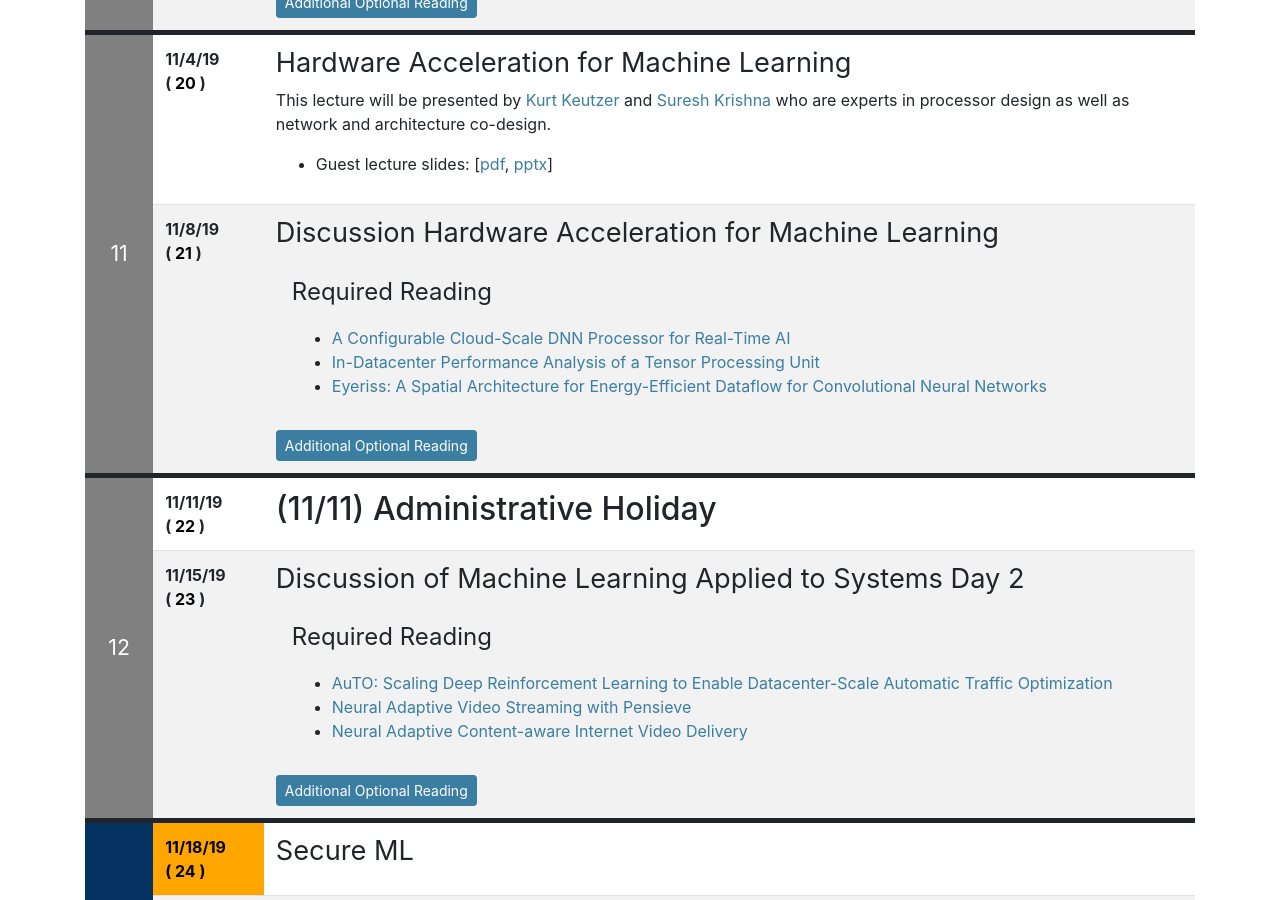
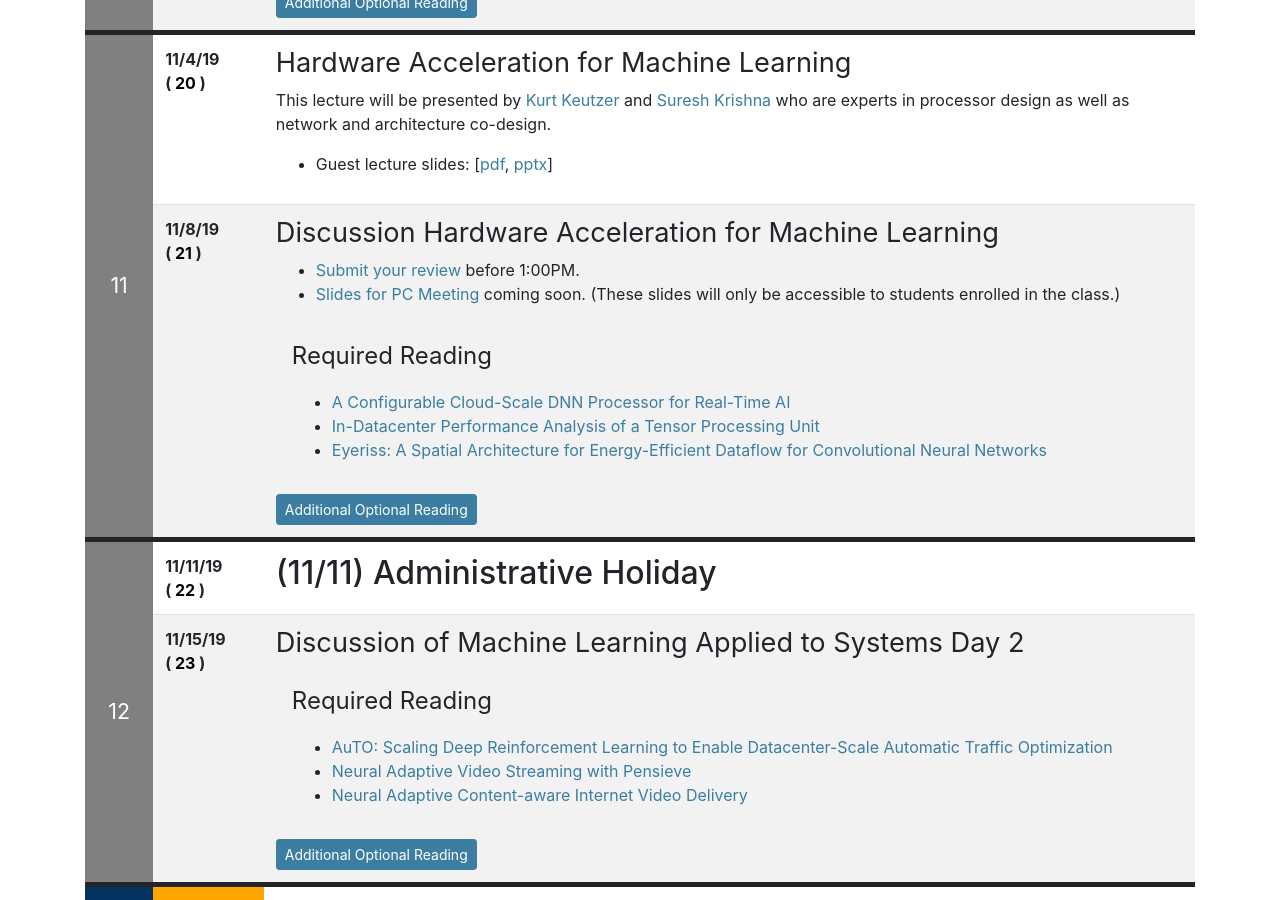
Before and after one commit to ucbrise/cs294-ai-sys-fa19, a Jekyll site: the page built from index.md, in a window 1280 px wide and 900 px high, scrolled down 6016 px. Built offline with Jekyll 4.4.1, drawn with Linux system fonts in a browser that asks for light colours; nearby versions of some CDN libraries; our own code applies the rules of GitHub Pages for plain Markdown files.

Commit message:
adding assignment links

```diff
--- a/index.md
+++ b/index.md
@@ -576,6 +576,11 @@
 ## Discussion Hardware Acceleration for Machine Learning
 
 
+* [Submit your review](https://forms.gle/1TkxN2KKyqL2mWFHA) before 1:00PM.
+* [Slides for PC Meeting](https://docs.google.com/presentation/d/1DsL9kSnKHlFp04vDmT6wEbxlvXsCIpbw8zMnfZaa5mQ/edit#slide=id.p1) coming soon. (These slides will only be accessible to students enrolled in the class.)
+
+
+
 
 
 <div class="reading">
```
